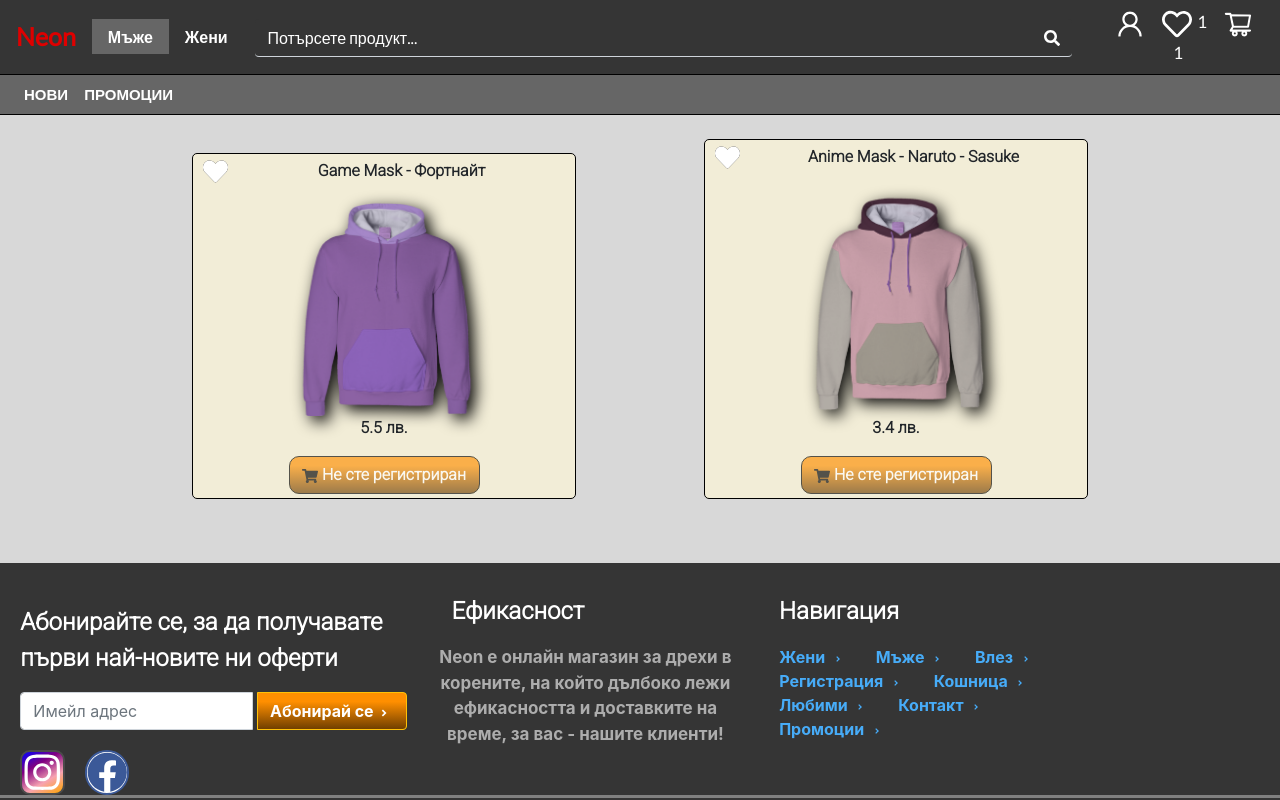
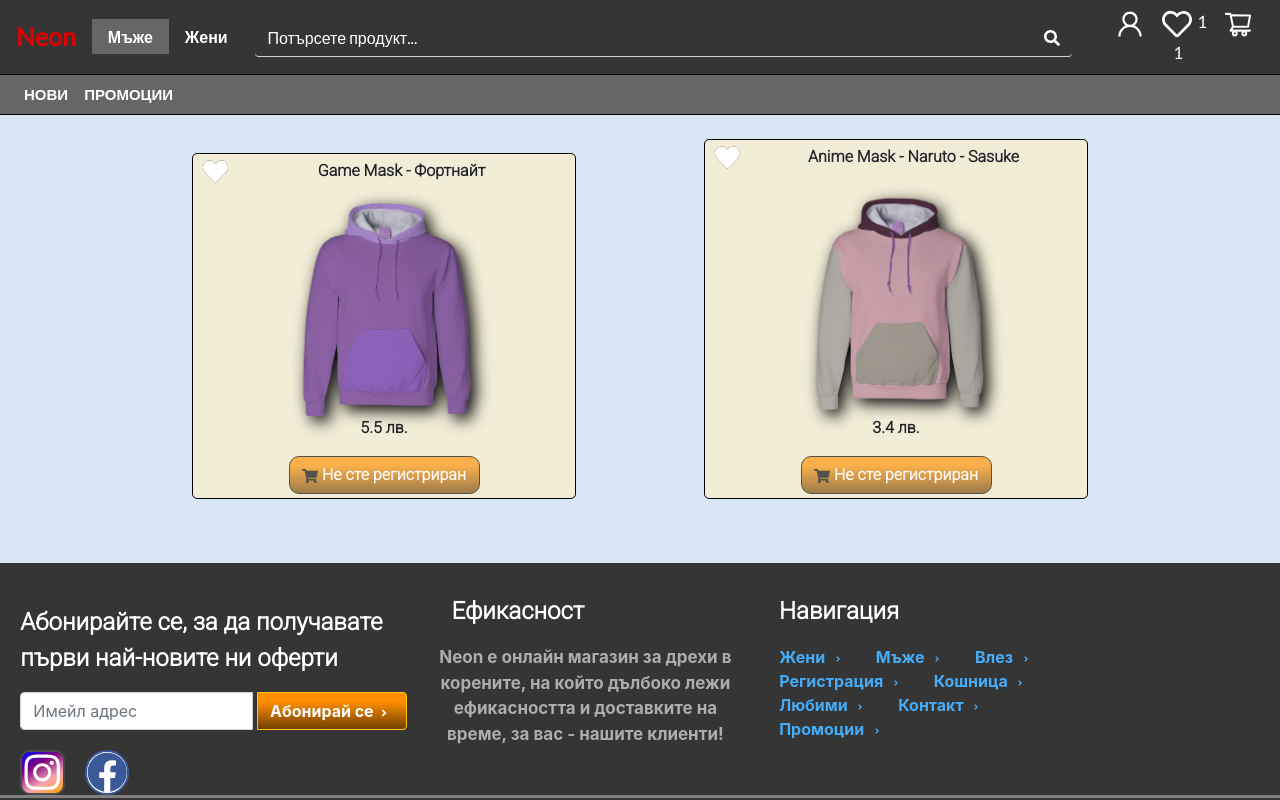
Before and after one commit to MartinYordanov374/WebStore-FullStack-Mockup, a React (Create React App) app: page /Women in a window 1280 px wide. Built offline with nearby package versions, Linux system fonts and the light colour scheme.

Commit message:
Changed the colors of the background

```diff
--- a/src/Components/Products.js
+++ b/src/Components/Products.js
@@ -130,7 +130,7 @@ class Products extends Component {
                         </div>
                     </div>)}
                 </div>
-                <a className='goToCategoryLink' href='/Men'>Вижте още от тази категория</a>
+                <a className='goToCategoryLink' href='/Men'><strong>Вижте още от тази категория</strong></a>
                 <hr></hr>
                 <div className='WomenHoodies' id='goToWomen'>
                     <h1  className='categoryName'>Жени</h1>
@@ -150,7 +150,7 @@ class Products extends Component {
                         </div>
                     </div>)}
                 </div>
-                <a className='goToCategoryLink' href='/Women'>Вижте още от тази категория</a>
+                <a className='goToCategoryLink' href='/Women'><strong>Вижте още от тази категория</strong></a>
                 <hr></hr>
                 <Footer></Footer>
             </div>
--- a/src/Components/css/Products.css
+++ b/src/Components/css/Products.css
@@ -8,12 +8,12 @@ body, html {
 }
 
 .App {
-  background-color: #d8d8d8;
-  background-color: #d8d8d8;
+  background-color: #d9e6f5;
+  background-color: #d9e6f5;
 }
 
 .App .products {
-  background-color: #d8d8d8;
+  background-color: #d9e6f5;
 }
 
 .hoodieWrapper {
@@ -99,11 +99,14 @@ body, html {
 }
 
 .goToCategoryLink {
+  color: #ffa500;
+  font-size: 25px;
   text-decoration: none;
 }
 
 .goToCategoryLink:hover {
   text-decoration: none;
+  color: #ffbd42;
 }
 
 .CategoryLink {
@@ -123,7 +126,7 @@ body, html {
 .featured {
   font-family: 'Lato', sans-serif;
   font-size: 35px;
-  color: #df0000;
+  color: #ff8c00;
 }
 
 .Categories {
@@ -186,7 +189,7 @@ body, html {
 .categoryName {
   font-family: 'Lato', 'sans-serif';
   font-size: 35px;
-  color: #df0000;
+  color: #ff8c00;
 }
 
 .caption {
--- a/src/Components/css/Products.scss
+++ b/src/Components/css/Products.scss
@@ -16,17 +16,17 @@ body, html{
     // background-color: #687477;
     // background-color: #403234;
 
-    background-color:#d8d8d8;
+    background-color:#d9e6f5;
 
     .products{
         // background-image: linear-gradient(180deg, #e3e0cf, #c5d5db, #9fa8a3,);
-        background-color:#d8d8d8;
+        background-color:#d9e6f5;
     }
     //c5d5db
     //9fa8a3
     //e3e0cf
     // background-color:  #9fa8a3;
-    background-color:#d8d8d8;
+    background-color:#d9e6f5;
 }
 @mixin CategoriesBackground{
 
@@ -122,9 +122,13 @@ body, html{
 }
 .goToCategoryLink{
     // margin-left: 5%;
+    color: #ffa500;
+    font-size: 25px;
     text-decoration: none;
     &:hover{
         text-decoration: none;
+        color: #ffbd42;
+
     }
 }
 
@@ -145,7 +149,7 @@ body, html{
 .featured{
     font-family: 'Lato', sans-serif;
     font-size: 35px;
-    color: rgb(223, 0, 0);
+    color: #ff8c00;
 }
 .Categories{
     // display: inline-flex;
@@ -179,7 +183,7 @@ body, html{
 .categoryName{
     font-family: 'Lato', 'sans-serif';
     font-size: 35px;
-    color: #df0000;
+    color: #ff8c00;
 }
 .caption{
     background-color: white;
```
Also changed, not shown: 1 other file (tests, documents, lock files or other folders).
